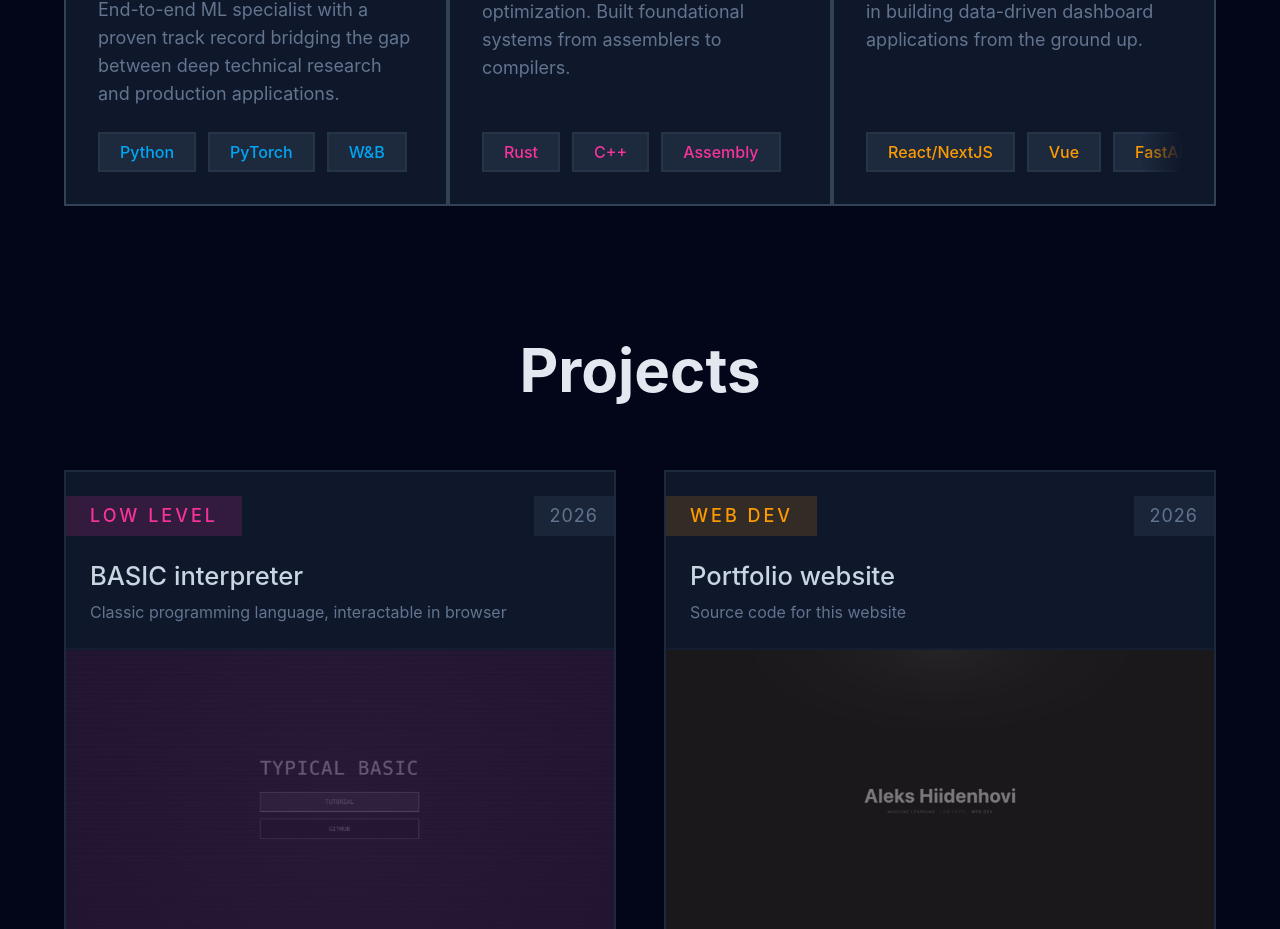
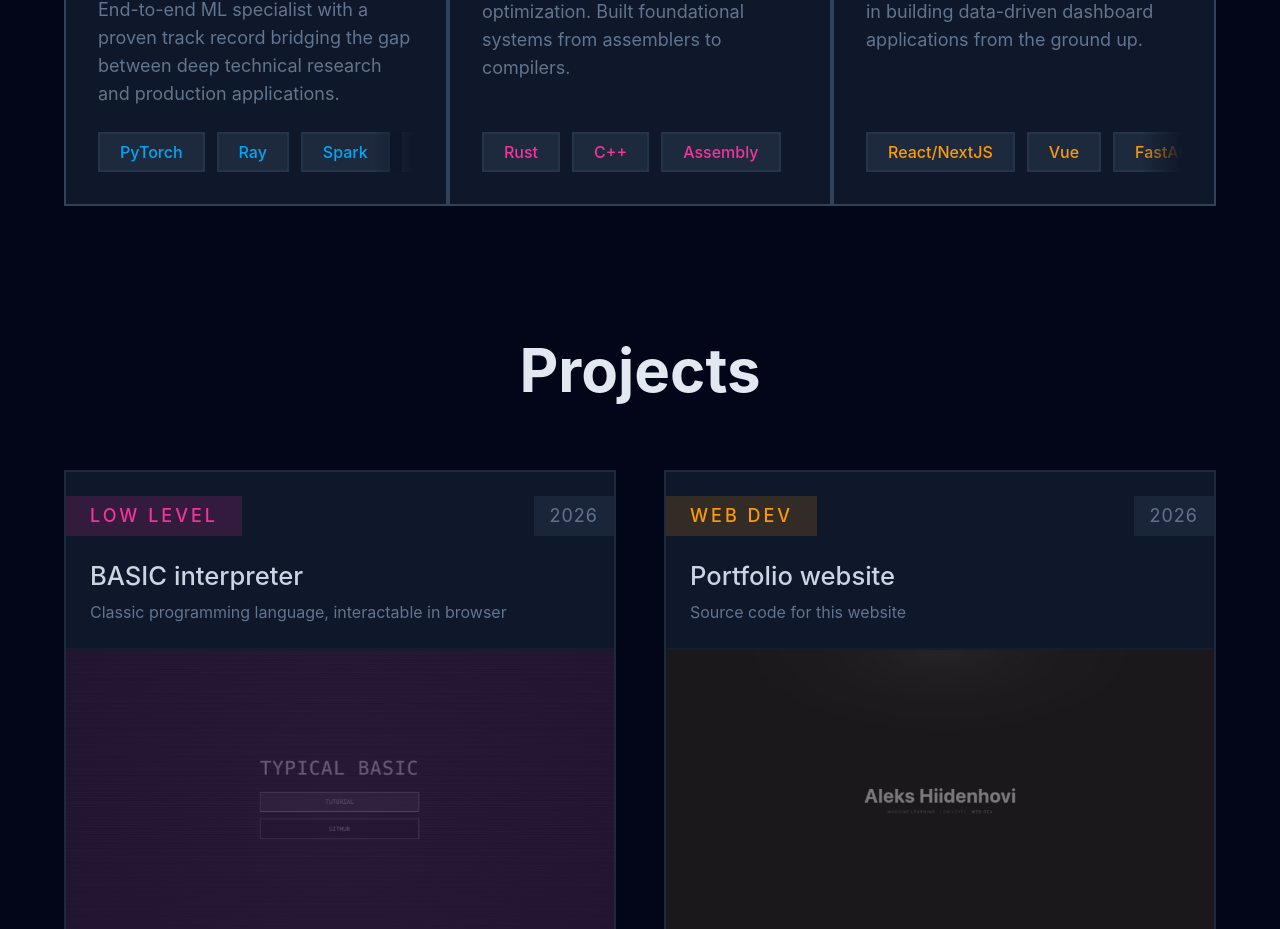
Before and after one commit to alekshiidenhovi/personal-website, a Vue app: page / in a window 1280 px wide. Shown: the part 1120-2049 px from the top of the page. Built offline with nearby package versions, Linux system fonts and the light colour scheme.

Commit message:
Update expertise section

```diff
--- a/src/components/ExpertiseSection.vue
+++ b/src/components/ExpertiseSection.vue
@@ -11,13 +11,16 @@ import SectionTitle from "./SectionTitle.vue";
         cardText="End-to-end ML specialist with a proven track record bridging the gap between deep technical research and production applications."
         iconName="heroicons:adjustments-vertical-solid" :tags="[
           {
-            tagText: 'Python'
-          },
-          {
             tagText: 'PyTorch'
           },
           {
-            tagText: 'W&B'
+            tagText: 'Ray'
+          },
+          {
+            tagText: 'Spark'
+          },
+          {
+            tagText: 'MLFlow'
           }
         ]" />
       <ExpertiseCard :cardColor="'low level'" cardTitle="Low Level"
```
